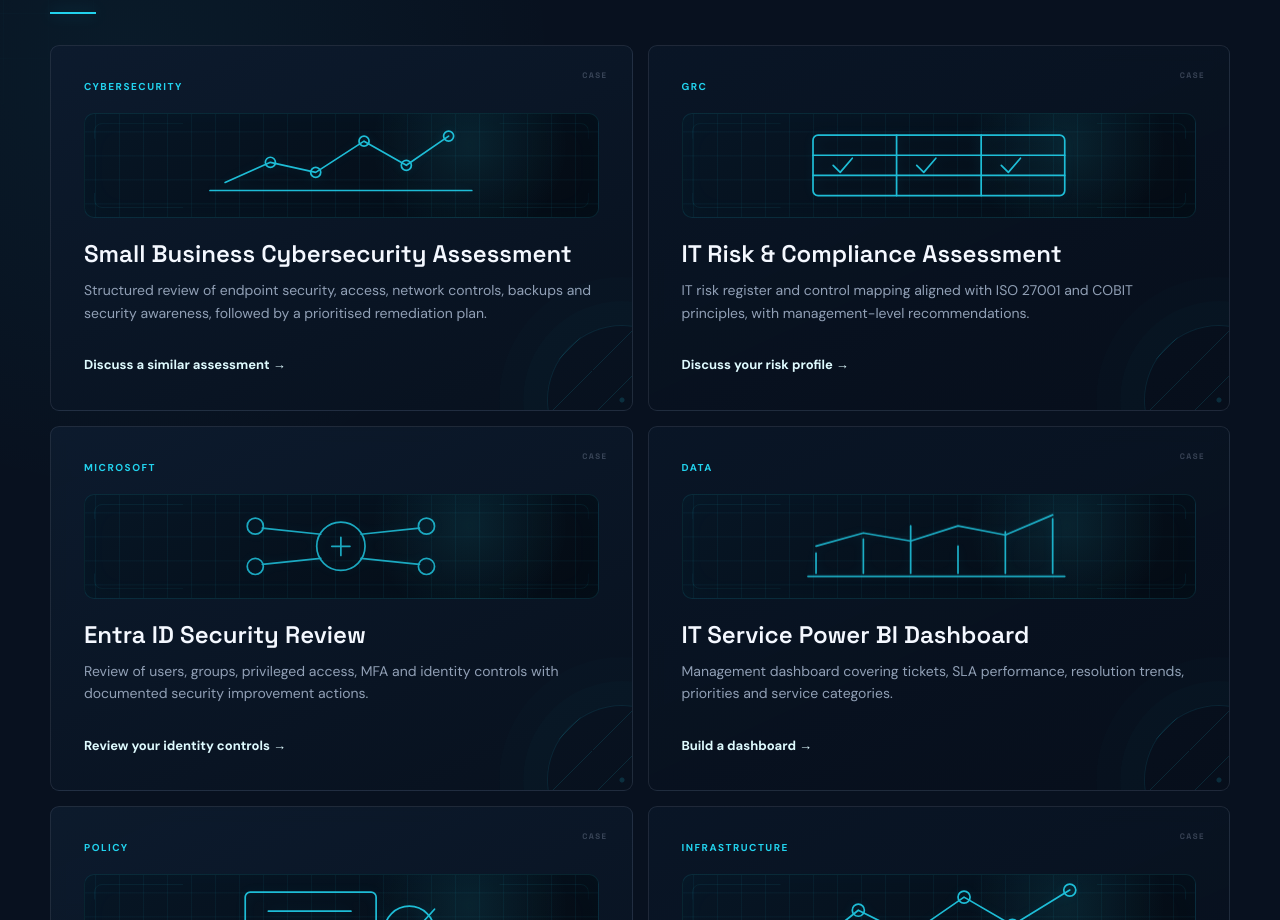
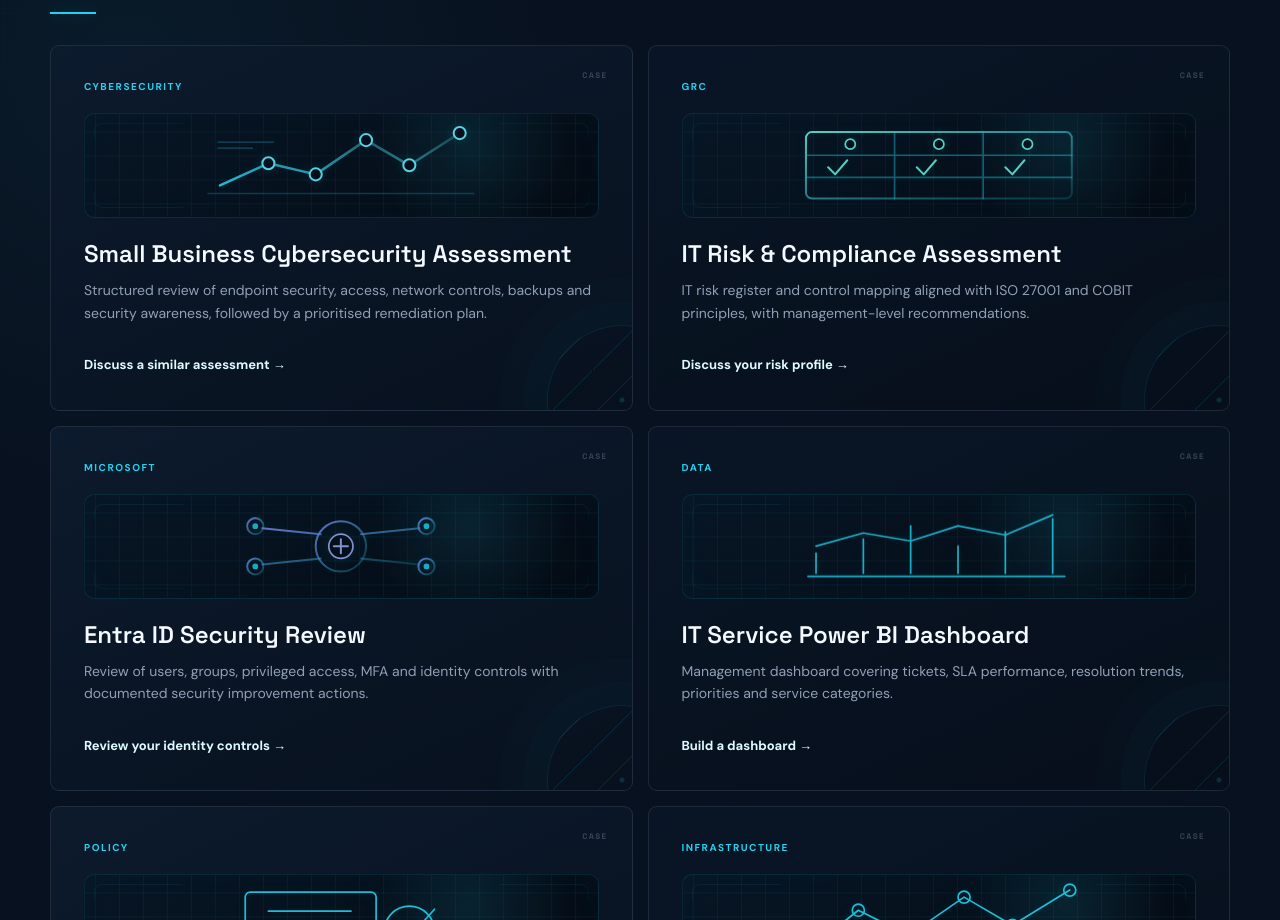
Before and after one commit to musechuene-commits/lindeka-website, a website built with Vite: page index.html in a window 1280 px wide. Shown: the part 4549-5469 px from the top of the page. Built offline with nearby package versions, Linux system fonts and the light colour scheme.

Commit message:
Enhance cybersecurity GRC and identity project graphics

```diff
--- a/index.html
+++ b/index.html
@@ -580,7 +580,7 @@
                             <div class="project-tag">
                                 CYBERSECURITY
                             </div>
-                            <div class="project-visual visual-project-cyber" aria-hidden="true"><svg viewBox="0 0 300 90"><path d="M20 70h260"/><path d="M35 62 80 42l45 10 48-31 42 24 42-29"/><circle cx="80" cy="42" r="5"/><circle cx="125" cy="52" r="5"/><circle cx="173" cy="21" r="5"/><circle cx="215" cy="45" r="5"/><circle cx="257" cy="16" r="5"/></svg></div>
+                            <div class="project-visual visual-project-cyber" aria-hidden="true"><svg viewBox="0 0 300 90"><defs><linearGradient id="prCyber" x1="0" y1="1" x2="1" y2="0"><stop stop-color="#22d3ee"/><stop offset="1" stop-color="#67e8f9" stop-opacity=".2"/></linearGradient></defs><path d="M18 73h264" stroke="#22d3ee" stroke-opacity=".25"/><path d="M30 65 78 43l47 11 50-34 43 25 50-32" fill="none" stroke="url(#prCyber)" stroke-width="2.5"/><g fill="#06101d" stroke="#67e8f9" stroke-width="2"><circle cx="78" cy="43" r="6"/><circle cx="125" cy="54" r="6"/><circle cx="175" cy="20" r="6"/><circle cx="218" cy="45" r="6"/><circle cx="268" cy="13" r="6"/></g><path d="M28 22h55M28 28h34" stroke="#22d3ee" stroke-opacity=".25"/></svg></div>
 
                             <h3>
                                 Small Business Cybersecurity Assessment
@@ -603,7 +603,7 @@
                             <div class="project-tag">
                                 GRC
                             </div>
-                            <div class="project-visual visual-project-grc" aria-hidden="true"><svg viewBox="0 0 300 90"><rect x="25" y="15" width="250" height="60" rx="5"/><path d="M25 35h250M25 55h250M108 15v60M192 15v60"/><path d="m45 45 7 7 12-14M128 45l7 7 12-14M212 45l7 7 12-14"/></svg></div>
+                            <div class="project-visual visual-project-grc" aria-hidden="true"><svg viewBox="0 0 300 90"><defs><linearGradient id="prGrc" x1="0" y1="0" x2="1" y2="1"><stop stop-color="#5eead4"/><stop offset="1" stop-color="#22d3ee" stop-opacity=".18"/></linearGradient></defs><rect x="18" y="12" width="264" height="66" rx="6" fill="none" stroke="url(#prGrc)" stroke-width="2"/><path d="M18 35h264M18 57h264M106 12v66M194 12v66" stroke="#22d3ee" stroke-opacity=".45"/><g fill="none" stroke="#5eead4" stroke-width="2"><path d="m40 47 7 7 12-14M128 47l7 7 12-14M216 47l7 7 12-14"/></g><g fill="#06101d" stroke="#5eead4"><circle cx="62" cy="24" r="5"/><circle cx="150" cy="24" r="5"/><circle cx="238" cy="24" r="5"/></g></svg></div>
 
                             <h3>
                                 IT Risk & Compliance Assessment
@@ -626,7 +626,7 @@
                             <div class="project-tag">
                                 MICROSOFT
                             </div>
-                            <div class="project-visual visual-project-id" aria-hidden="true"><svg viewBox="0 0 300 90"><circle cx="150" cy="45" r="24"/><circle cx="65" cy="25" r="8"/><circle cx="65" cy="65" r="8"/><circle cx="235" cy="25" r="8"/><circle cx="235" cy="65" r="8"/><path d="M130 33 72 27M130 57 72 63M170 33l58-6M170 57l58 6"/><path d="M141 45h18M150 36v18"/></svg></div>
+                            <div class="project-visual visual-project-id" aria-hidden="true"><svg viewBox="0 0 300 90"><defs><linearGradient id="prId" x1="0" y1="0" x2="1" y2="1"><stop stop-color="#818cf8"/><stop offset="1" stop-color="#22d3ee" stop-opacity=".22"/></linearGradient></defs><g fill="none" stroke="url(#prId)" stroke-width="2"><circle cx="150" cy="45" r="25"/><circle cx="65" cy="25" r="8"/><circle cx="65" cy="65" r="8"/><circle cx="235" cy="25" r="8"/><circle cx="235" cy="65" r="8"/><path d="M130 33 72 27M130 57 72 63M170 33l58-6M170 57l58 6"/></g><circle cx="150" cy="45" r="12" fill="#06101d" stroke="#a5b4fc"/><path d="M143 45h14M150 38v14" stroke="#a5b4fc" stroke-width="2"/><g fill="#22d3ee"><circle cx="65" cy="25" r="2"/><circle cx="65" cy="65" r="2"/><circle cx="235" cy="25" r="2"/><circle cx="235" cy="65" r="2"/></g></svg></div>
 
                             <h3>
                                 Entra ID Security Review
```
